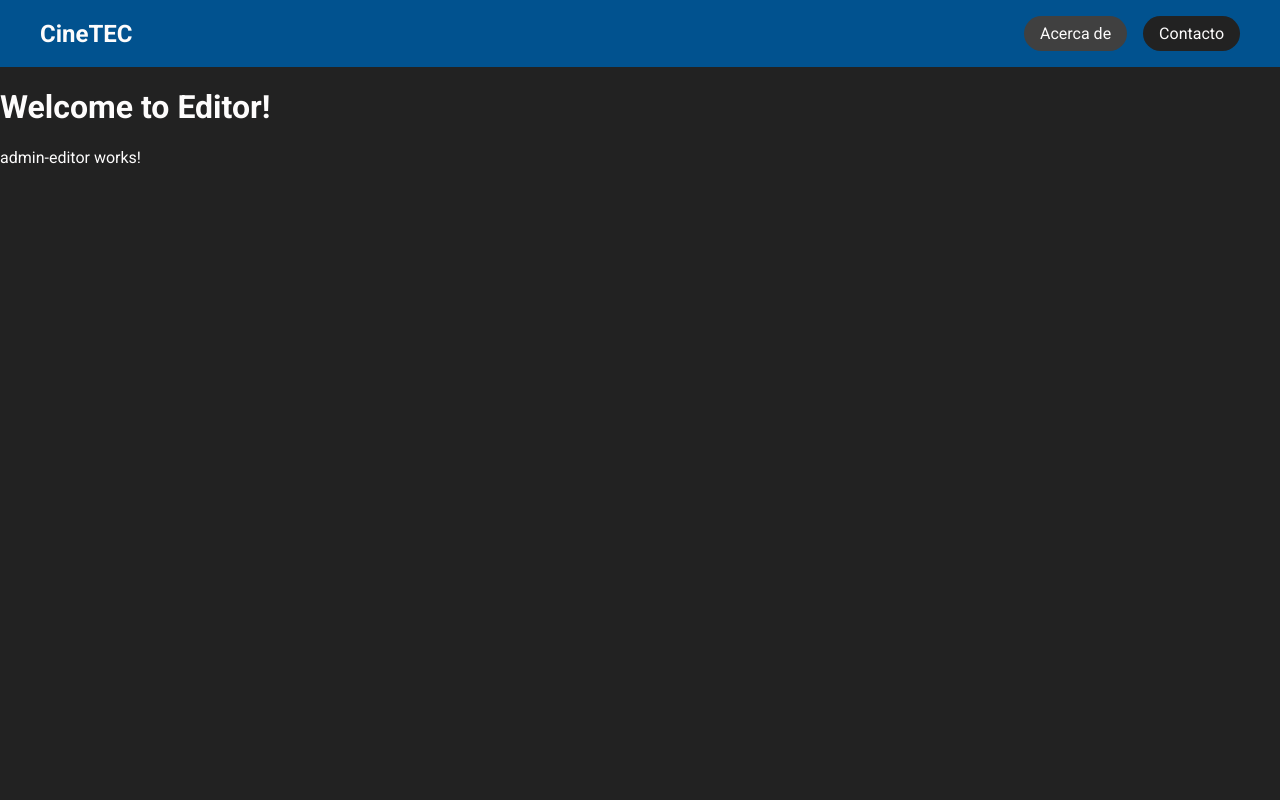
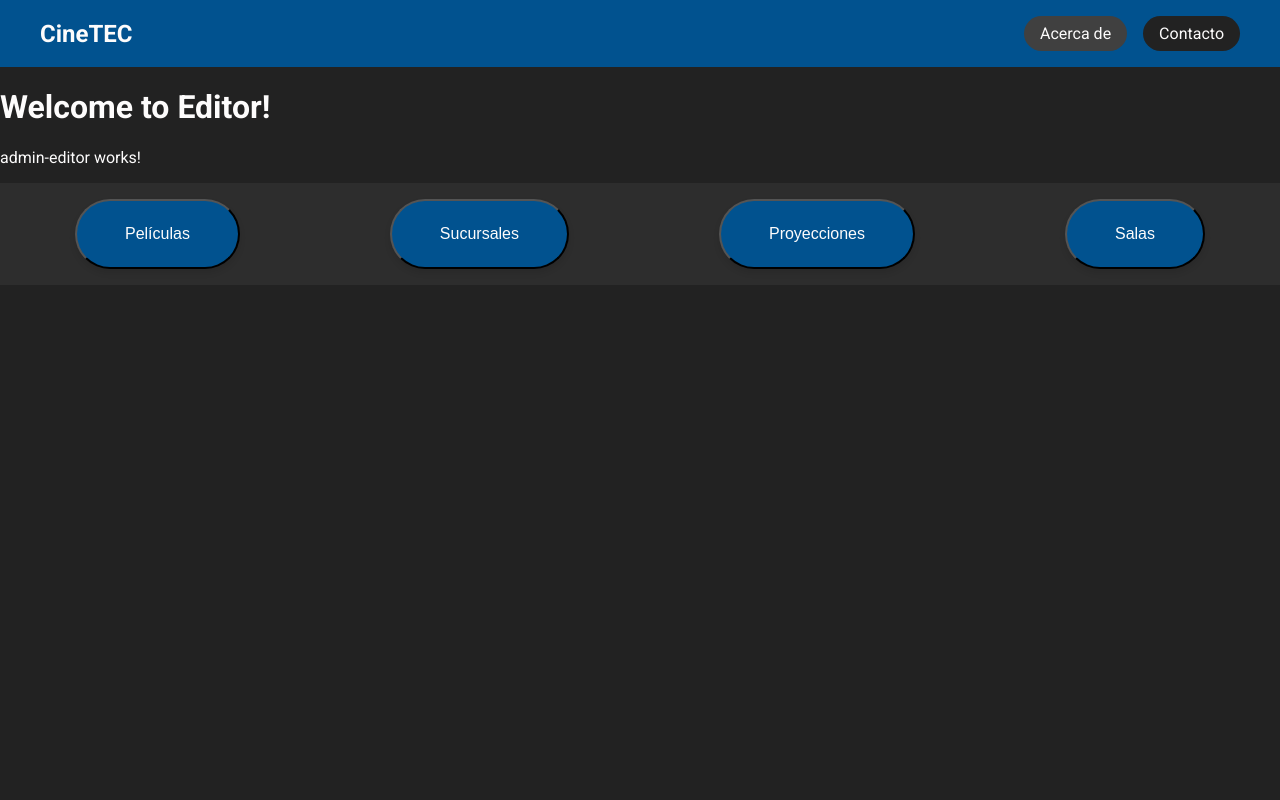
Before and after one commit to Carlos12001/CineTEC, an Angular app in the folder web/CineTEC/: page /admin/editor in a window 1280 px wide. Shown: the top 800 px of the page. Built offline with nearby package versions, Linux system fonts and the light colour scheme.

Commit message:
feat: banner buttones editor admin

```diff
--- a/web/CineTEC/src/app/admin-editor/admin-editor.component.css
+++ b/web/CineTEC/src/app/admin-editor/admin-editor.component.css
@@ -1,8 +1,44 @@
-.grid-container {
-  display: grid;
-  grid-template-columns: 1fr 3fr;
-  grid-template-rows: auto;
-  grid-template-areas:
-    "banner banner"
-    "sidebar editor";
+.container {
+  display: flex;
+  flex-direction: column;
+  height: 100vh; /* 100% del viewport height */
 }
+
+.btn-group {
+  width: 100%; /* Cubrirá todo el ancho del contenedor padre */
+  display: flex;
+  justify-content: space-around; /* Distribuir botones uniformemente a través del ancho */
+  background-color: var(--column2-bg); /* Color de fondo del banner */
+  flex: 0; /* No queremos que este contenedor crezca */
+}
+
+.sidebar {
+  width: 20%;
+  background-color: var(--column1-bg);
+  color: var(--text);
+  /* más estilos */
+}
+.editor {
+  flex: 1;
+  /* más estilos */
+}
+
+.animated-btn {
+  text-decoration: none;
+  color: var(--text);
+  background-color: var(--primary);
+  padding: 1.5rem 3rem;
+  margin: 1rem;
+  border-radius: 50px;
+  box-shadow: 0px 4px 6px rgba(0, 0, 0, 0.1);
+  transition: all 0.3s ease-in-out;
+  font-size: 1rem;
+}
+
+.animated-btn:hover,
+.animated-btn:focus {
+  background-color: var(--accent); /* Puedes elegir otro color si prefieres */
+  box-shadow: 0px 6px 10px rgba(150, 150, 150, 0.7);
+  transform: scale(1.05);
+  font-weight: bolder;
+}
--- a/web/CineTEC/src/app/admin-editor/admin-editor.component.html
+++ b/web/CineTEC/src/app/admin-editor/admin-editor.component.html
@@ -1,14 +1,28 @@
 <h1>Welcome {{ dataAdmin?.name }} to Editor!</h1>
 <p>admin-editor works!</p>
 
-<!-- <div class="grid-container">
-  <div style="grid-area: banner">
-    <app-banner></app-banner>
+<div class="container">
+  <!-- Botones en la parte superior -->
+  <div class="btn-group" role="group">
+    <button
+      *ngFor="let entity of entities"
+      type="button"
+      class="btn animated-btn"
+      (click)="setSelectedEntity(entity.value)"
+    >
+      {{ entity.label }}
+    </button>
   </div>
-  <div style="grid-area: sidebar">
-    <app-sidebar></app-sidebar>
+
+  <!-- Sidebar y editor en la parte inferior -->
+  <div class="content-area">
+    <div class="sidebar">
+      <ul *ngIf="selectedEntity === 'movies'">
+        <li *ngFor="let movie of movies">{{ movie.oname }}</li>
+      </ul>
+    </div>
+    <div class="editor">
+      <!-- Contenido del editor -->
+    </div>
   </div>
-  <div style="grid-area: editor">
-    <app-editor></app-editor>
-  </div>
-</div> -->
+</div>
--- a/web/CineTEC/src/app/admin-editor/admin-editor.component.ts
+++ b/web/CineTEC/src/app/admin-editor/admin-editor.component.ts
@@ -1,5 +1,6 @@
 import { Component, OnInit } from '@angular/core';
 import { Admin, admin } from '../models/admin.model';
+import { Movie, moviesExample } from '../models/movies.model';
 
 @Component({
   selector: 'app-admin-editor',
@@ -8,7 +9,23 @@ import { Admin, admin } from '../models/admin.model';
 })
 export class AdminEditorComponent implements OnInit {
   dataAdmin: Admin | undefined;
+  selectedEntity: string = '';
+
+  // Lista de entidades
+  entities = [
+    { label: 'Películas', value: 'movies' },
+    { label: 'Sucursales', value: 'cinemas' },
+    { label: 'Proyecciones', value: 'projections' },
+    { label: 'Salas', value: 'room' },
+  ];
+
+  movies: Movie[] = moviesExample;
+
   ngOnInit(): void {
     this.dataAdmin = admin;
   }
+
+  setSelectedEntity(entity: string) {
+    this.selectedEntity = entity;
+  }
 }
--- a/web/CineTEC/src/app/app.module.ts
+++ b/web/CineTEC/src/app/app.module.ts
@@ -1,7 +1,7 @@
 import { NgModule } from '@angular/core';
 import { BrowserModule } from '@angular/platform-browser';
 import { AppRoutingModule } from './app-routing.module';
-import { ReactiveFormsModule } from '@angular/forms';
+import { FormsModule, ReactiveFormsModule } from '@angular/forms';
 import { HttpClientModule } from '@angular/common/http';
 
 import { AppComponent } from './app.component';
@@ -18,6 +18,7 @@ import { AdminLoginService } from './services/admin-login.service';
     BrowserModule,
     AppRoutingModule,
     ReactiveFormsModule,
+    FormsModule,
     HttpClientModule,
   ],
   declarations: [
--- a/web/CineTEC/src/app/models/movies.model.ts
+++ b/web/CineTEC/src/app/models/movies.model.ts
@@ -5,10 +5,10 @@ export interface Movie {
   director: string;
   duration: string;
   image: string;
-  protag: [string];
+  prota: string[];
 }
 
-export const movies: Movie[] = [
+export const moviesExample: Movie[] = [
   {
     oname: 'The Dark Knight',
     cname: 'El cabellero de la Noche',
@@ -17,7 +17,7 @@ export const movies: Movie[] = [
     duration: '02:40:00',
     image:
       'https://upload.wikimedia.org/wikipedia/en/1/1c/The_Dark_Knight_%282008_film%29.jpg',
-    protag: [
+    prota: [
       'Christian Bale',
       'Heath Ledger',
       'Gary Oldman',
@@ -35,7 +35,7 @@ export const movies: Movie[] = [
     duration: '1:04:00',
     image:
       'https://upload.wikimedia.org/wikipedia/en/3/3f/The_Empire_Strikes_Back_%281980_film%29.jpg',
-    protag: [
+    prota: [
       'Mark Hamill',
       'Harrison Ford',
       'Carrie Fisher',
```
